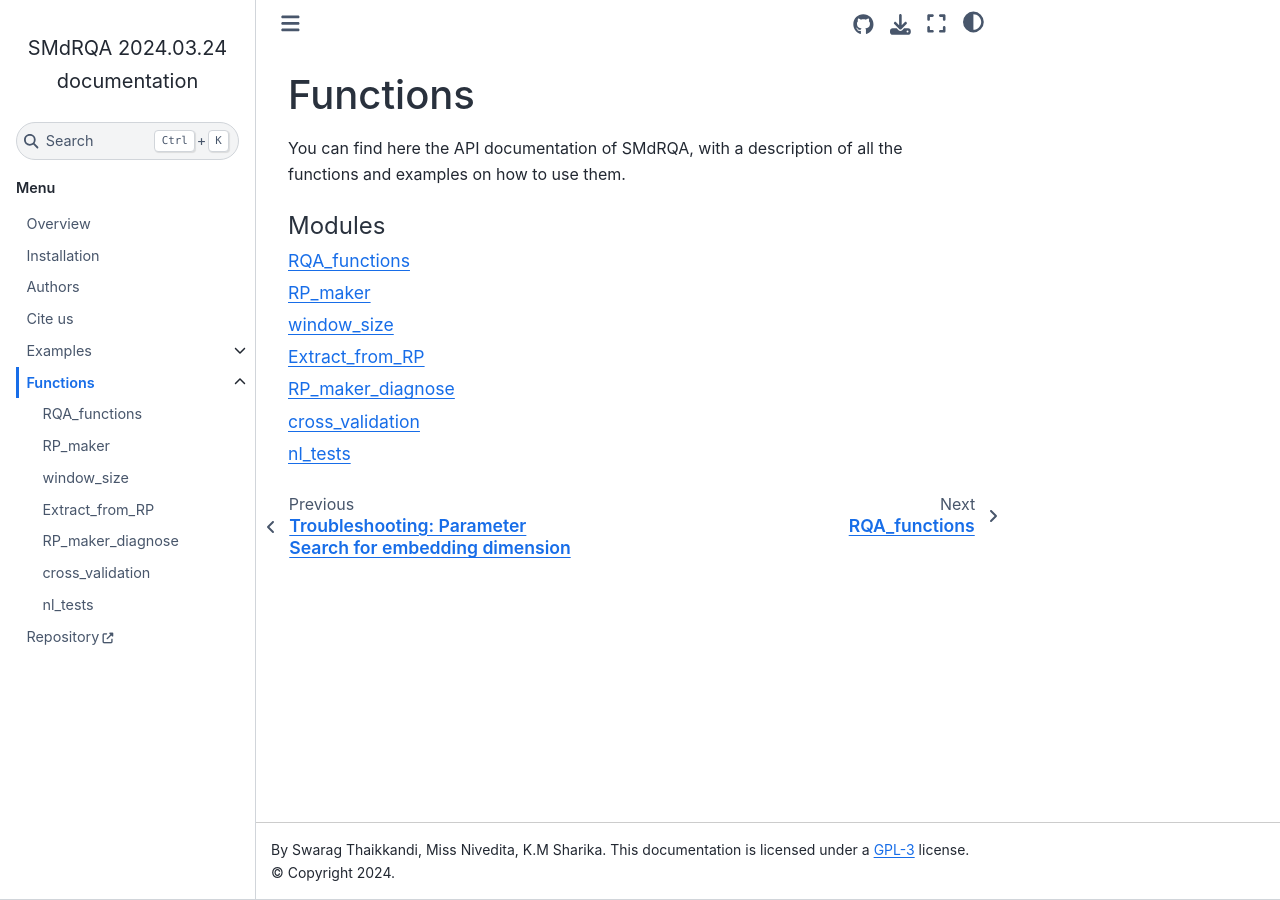
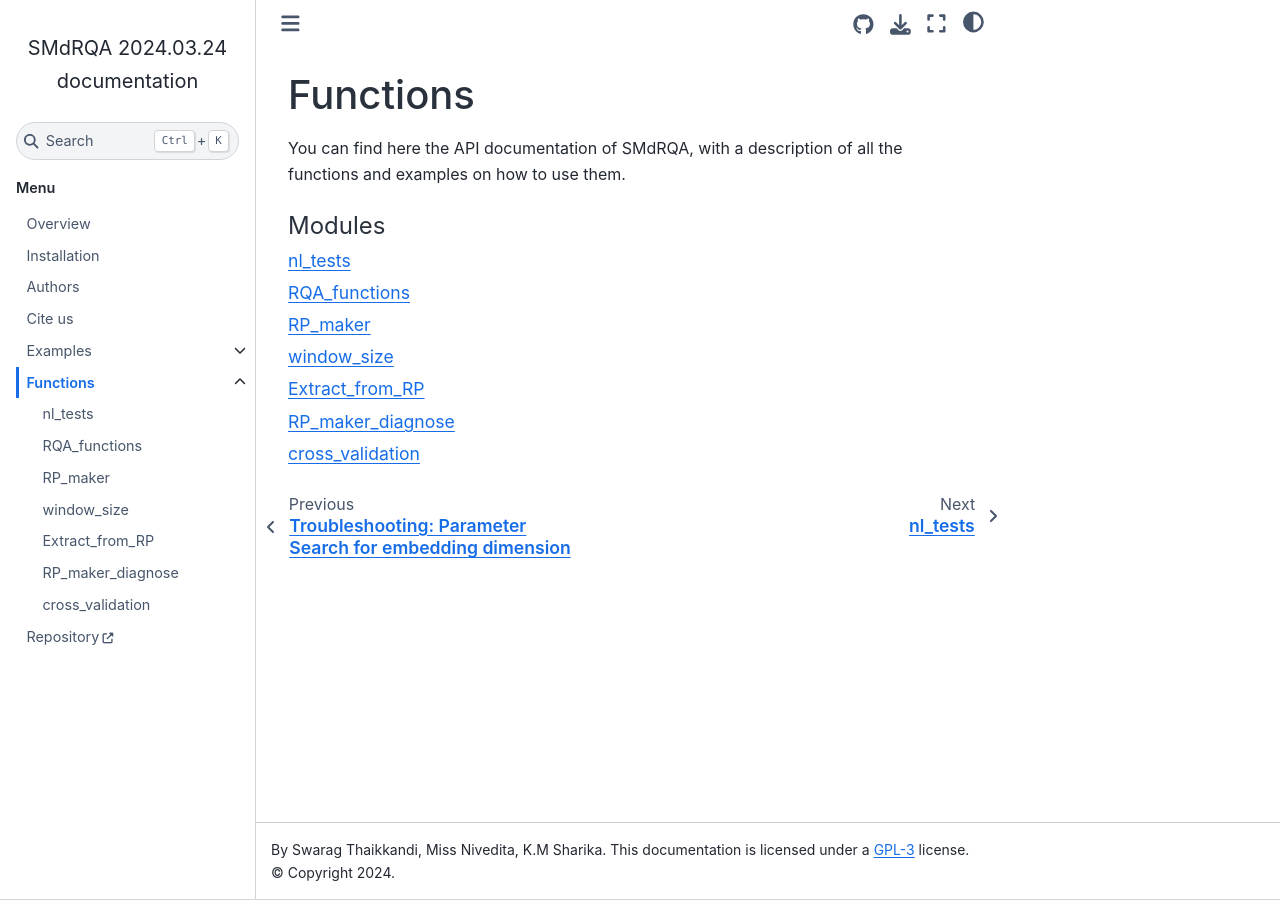
Before and after one commit to SwaragThaikkandi/SMdRQA, a Sphinx documentation site: the page built from docs/functions/index.rst, in a window 1280 px wide. Built offline with Sphinx 7.4.7 and the Sphinx Book theme 1.1.4, drawn with Linux system fonts in a browser that asks for light colours.

Commit message:
Update index.rst

```diff
--- a/docs/functions/index.rst
+++ b/docs/functions/index.rst
@@ -8,10 +8,10 @@ You can find here the API documentation of SMdRQA, with a description of all the
    :caption: Modules
    :titlesonly:
 
+   nl_tests
    RQA_functions
    RP_maker
    window_size
    Extract_from_RP
    RP_maker_diagnose
    cross_validation
-   nl_tests
```
